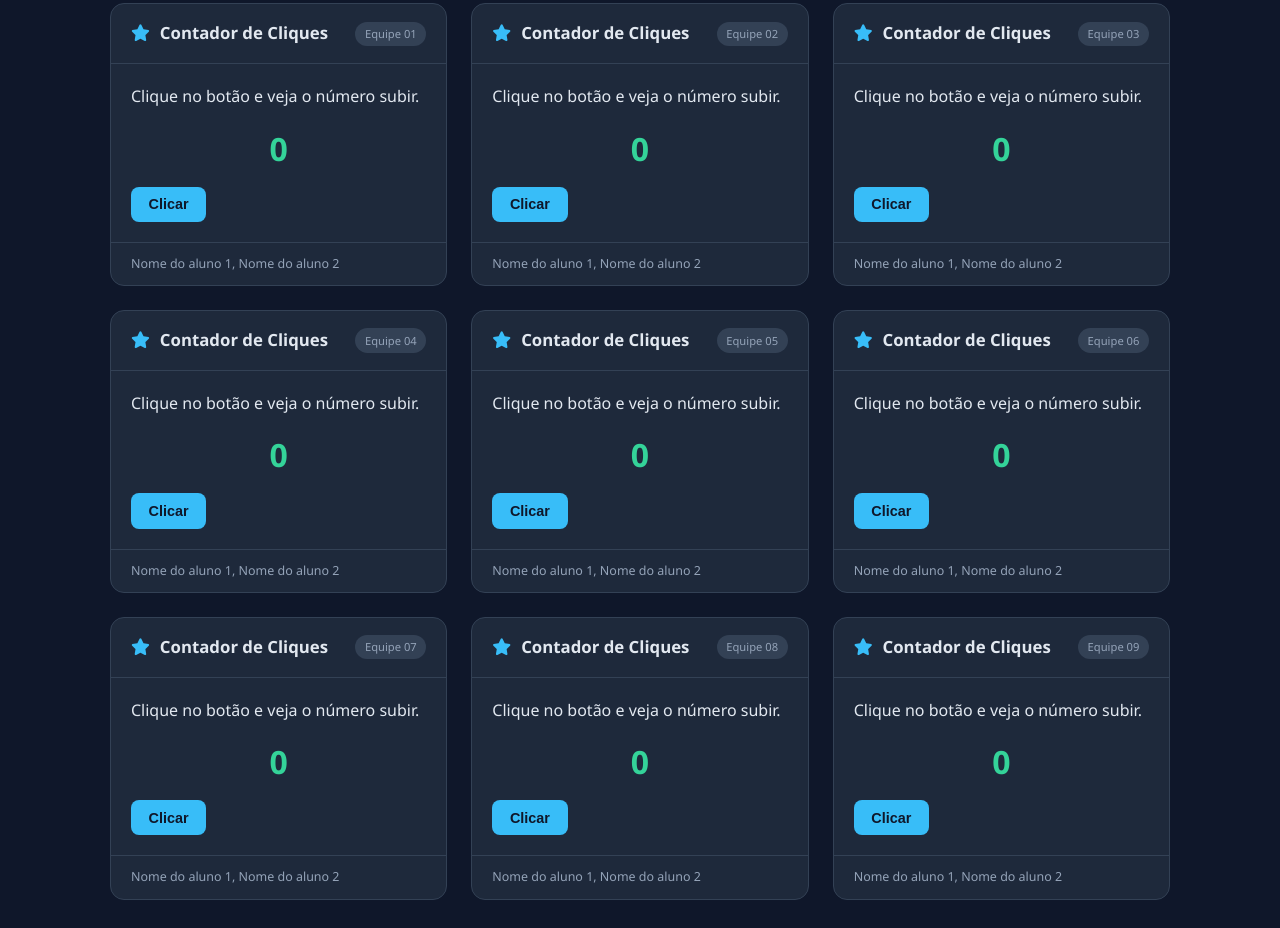
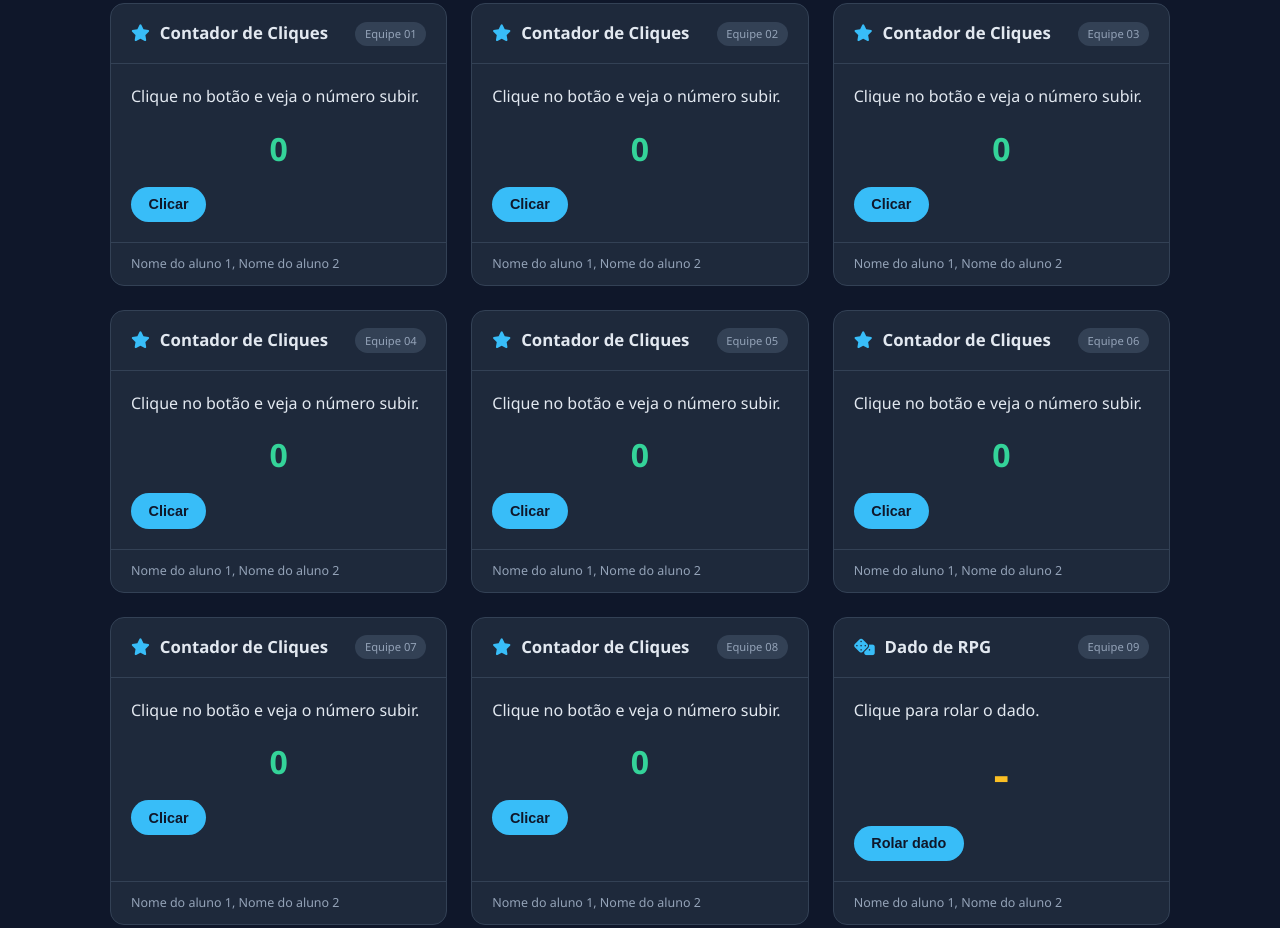
Before and after one commit to 25231516/painel-301, a plain HTML site: page index.html in a window 1280 px wide. Shown: the part 206-1134 px from the top of the page. Drawn offline with Linux system fonts and the light colour scheme.

Commit message:
feat: adiciona dado de RPG da equipe 09

```diff
--- a/css/base.css
+++ b/css/base.css
@@ -157,3 +157,6 @@ main { flex-grow: 1; width: 100%; max-width: 1100px; margin: 2.5rem auto; paddin
   .grade { grid-template-columns: 1fr; }
   .topo h1 { font-size: 1.6rem; }
 }
+
+/* equipe 09 */
+.btn { border-radius: 20px; }
--- a/features/equipe-09/feature.js
+++ b/features/equipe-09/feature.js
@@ -1,46 +1,28 @@
 /* =====================================================================
    EQUIPE 09
-   ---------------------------------------------------------------------
-   Este arquivo é SÓ DA SUA EQUIPE. Ninguém mais vai mexer nele,
-   então você pode trabalhar sem medo de atrapalhar os colegas.
-
-   REGRA IMPORTANTE: todo id que você criar deve terminar com -09
-   (exemplo: id="botao-09"). Isso evita que o seu card brigue com o
-   card de outra equipe, porque todos vivem na mesma página.
-
-   O código abaixo JÁ FUNCIONA. Rode o site, veja ele na tela e vá
-   trocando as partes aos poucos até virar a sua feature.
    ===================================================================== */
 
 registrarCard({
 
-  // ---- 1. Identificação (troque pelos dados da sua equipe) ----
   equipe: "09",
-  titulo: "Contador de Cliques",
+  titulo: "Dado de RPG",
   integrantes: ["Nome do aluno 1", "Nome do aluno 2"],
-  icone: "fa-solid fa-star",   // procure outro em fontawesome.com/icons
+  icone: "fa-solid fa-dice",
 
-  // ---- 2. O que aparece dentro do card ----
   montar(area) {
 
-    // 2.1 — O HTML do seu card.
     area.innerHTML = `
-      <p>Clique no botão e veja o número subir.</p>
-      <p class="visor" id="visor-09">0</p>
-      <button class="btn" id="botao-09">Clicar</button>
+      <p>Clique para rolar o dado.</p>
+      <p class="visor" id="visor">-</p>
+      <button class="btn" id="botao">Rolar dado</button>
     `;
 
-    // 2.2 — Pegando os elementos que acabamos de criar.
-    const visor = document.getElementById("visor-09");
-    const botao = document.getElementById("botao-09");
+    const visor = document.getElementById("visor");
+    const botao = document.getElementById("botao");
 
-    // 2.3 — Uma variável para guardar o estado.
-    let contador = 0;
-
-    // 2.4 — O que acontece quando o usuário clica.
     botao.addEventListener("click", function () {
-      contador = contador + 1;
-      visor.innerText = contador;
+    const sorteado = Math.floor(Math.random() * 6);
+    visor.innerText = sorteado;
     });
 
   }
--- a/features/equipe-09/style.css
+++ b/features/equipe-09/style.css
@@ -1,14 +1,5 @@
-/* =====================================================================
-   EQUIPE 09 — estilos do seu card
-   ---------------------------------------------------------------------
-   Comece as suas regras sempre com  #card-equipe-09
-   Assim o estilo vale só dentro do seu card e não vaza para os outros.
-
-   Antes de escrever CSS do zero, veja as classes prontas em
-   css/base.css:  .btn  .campo  .visor  .lista
-   ===================================================================== */
-
-/* Exemplo: deixa o visor da equipe 09 com outra cor. */
+/* EQUIPE 09 */
 #card-equipe-09 .visor {
-  color: var(--sucesso);
+  color: #FBBF24;
+  font-size: 3rem;
 }
```
